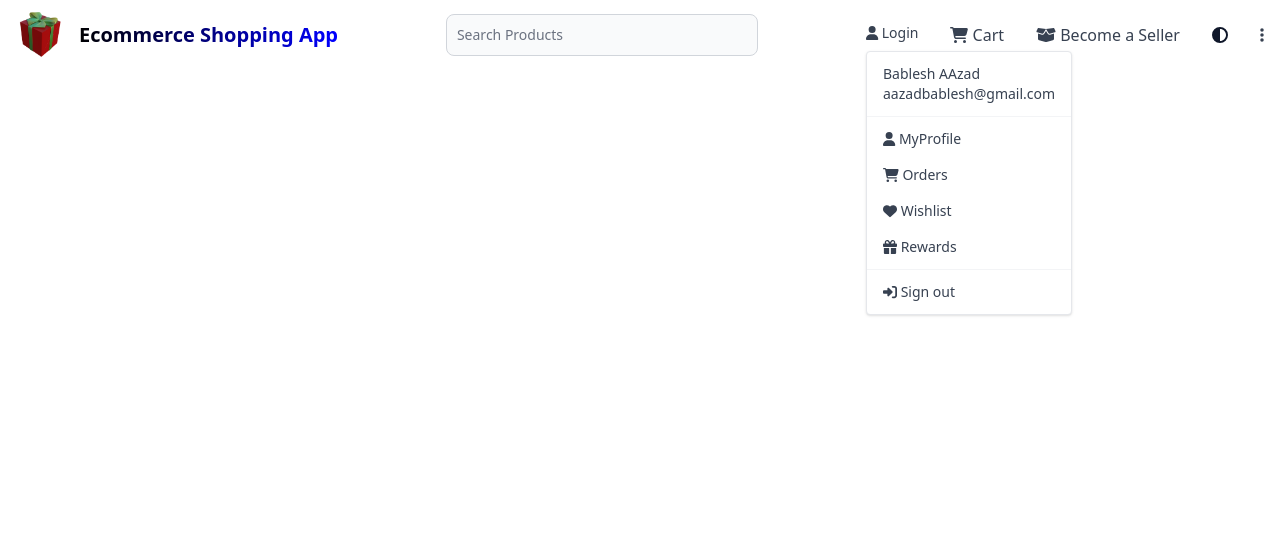
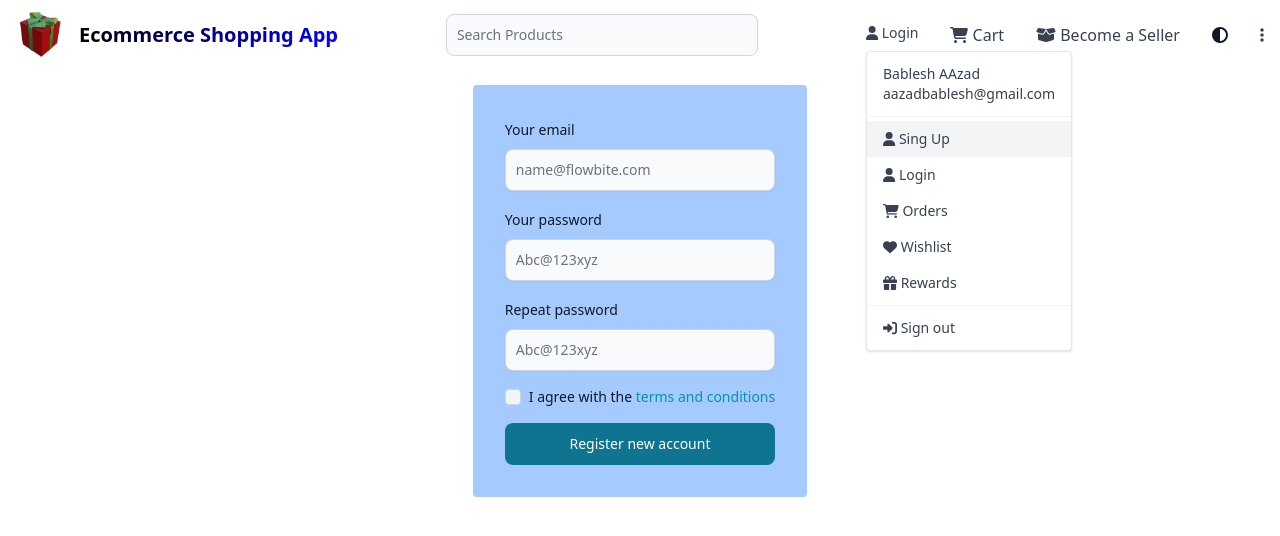
Before and after one commit to BableshAAzad/ecommerce_shopping_app_ui, a React (Vite) app: page /registration in a window 1280 px wide. Both pictures are taken after a click on the button "Login". Shown: the top 536 px of the page. Built offline with nearby package versions, Linux system fonts and the light colour scheme.

Commit message:
login and registration done

```diff
--- a/package.json
+++ b/package.json
@@ -15,6 +15,7 @@
     "@fortawesome/free-regular-svg-icons": "^6.5.2",
     "@fortawesome/free-solid-svg-icons": "^6.5.2",
     "@fortawesome/react-fontawesome": "^0.2.2",
+    "axios": "^1.7.2",
     "flowbite": "^2.4.1",
     "flowbite-react": "^0.10.1",
     "react": "^18.3.1",
--- a/src/app/App.jsx
+++ b/src/app/App.jsx
@@ -1,15 +1,19 @@
 import { BrowserRouter, Route, Routes } from "react-router-dom"
 import Header from "../components/header/Header.jsx"
 import HomePage from "../components/navbarpage/HomePage.jsx"
+import Registration from "../components/user/Registration.jsx"
+import LoginForm from "../components/user/LoginForm.jsx"
 
 
 function App() {
   return (
-    <div>
+    <div className="dark:bg-slate-900">
       <BrowserRouter>
         <Header />
         <Routes>
-          <Route  path="/"  element={<HomePage/>} />
+          <Route path="/" element={<HomePage />} />
+          <Route path="/registration" element={<Registration />} />
+          <Route path="/loginForm" element={<LoginForm />} />
         </Routes>
       </BrowserRouter>
     </div>
--- a/src/components/header/Header.jsx
+++ b/src/components/header/Header.jsx
@@ -17,7 +17,7 @@ function Header() {
     return (
         <>
             <Navbar fluid >
-                <Navbar.Brand to="#" className='navlogo'>
+                <Navbar.Brand href="/" className='navlogo'>
                     {/* <img src="https://static-assets-web.flixcart.com/batman-returns/batman-returns/p/images/fkheaderlogo_exploreplus-44005d.svg" width="160" height="40" title="Flipkart" alt="Flipkart" /> */}
                     <img src={logo} alt="EcommerceShoppingApp"  width="47" height="40" title="EcommerceShoppingApp"/>
                     <span className="self-center sitename dark:text-white text-xl font-semibold break-words md:whitespace-normal">Ecommerce Shopping App</span>
--- a/src/components/header/UserData.jsx
+++ b/src/components/header/UserData.jsx
@@ -14,15 +14,21 @@ function UserData() {
                 <Dropdown
                     arrowIcon={false}
                     inline
-                    label={!isLogin ? login : username}>
+                    label={!isLogin ? login : username}    >
                     <Dropdown.Header>
                         <span className="block text-sm">Bablesh AAzad</span>
                         <span className="block truncate text-sm font-medium">aazadbablesh@gmail.com</span>
                     </Dropdown.Header>
 
                     <Dropdown.Item>
-                        <Navbar.Link to='#'>
-                            <FontAwesomeIcon icon={faUser} /> MyProfile
+                        <Navbar.Link href='/registration'>
+                            <FontAwesomeIcon icon={faUser} /> Sing Up
+                        </Navbar.Link >
+                    </Dropdown.Item>
+
+                    <Dropdown.Item>
+                        <Navbar.Link href='/loginForm'>
+                            <FontAwesomeIcon icon={faUser} /> Login
                         </Navbar.Link >
                     </Dropdown.Item>
 
--- /dev/null
+++ b/src/components/user/LoginForm.jsx
@@ -0,0 +1,48 @@
+import React, { useState } from 'react'
+import { Button, Checkbox, Label, TextInput } from "flowbite-react";
+import axios from 'axios';
+
+function LoginForm() {
+    const [formdata, setFormdata] = useState({ email: "", password: "" });
+
+    const updateData = (e) => {
+        setFormdata({ ...formdata, [e.target.name]: e.target.value })
+    }
+
+    const submitFormData = async (e) => {
+        e.preventDefault();
+        try {
+            const data = await axios.post("http://localhost:8080/api/v1/login", formdata);
+            setFormdata({ email: "", password: "" })
+            console.log(data)
+        } catch (error) {
+            console.log(error)
+        }
+    }
+
+    return (
+        <div className='flex justify-center m-4'>
+            <form className="flex max-w-md flex-col gap-4 p-8 bg-blue-300  dark:bg-slate-800 rounded" onSubmit={submitFormData}>
+                <div>
+                    <div className="mb-2 block">
+                        <Label htmlFor="email1" value="Your email" />
+                    </div>
+                    <TextInput id="email1" type="email" onChange={updateData} name="email" placeholder="name@flowbite.com" required />
+                </div>
+                <div>
+                    <div className="mb-2 block">
+                        <Label htmlFor="password1" value="Your password" />
+                    </div>
+                    <TextInput id="password1" name="password" placeholder='Abc@123xyz' onChange={updateData} type="password" required />
+                </div>
+                <div className="flex items-center gap-2">
+                    <Checkbox id="remember" />
+                    <Label htmlFor="remember">Remember me</Label>
+                </div>
+                <Button type="submit">Submit</Button>
+            </form>
+        </div>
+    )
+}
+
+export default LoginForm
--- /dev/null
+++ b/src/components/user/Registration.jsx
@@ -0,0 +1,65 @@
+import axios from 'axios';
+import { Button, Checkbox, Label, TextInput } from "flowbite-react";
+import { useState } from 'react';
+import { Link } from 'react-router-dom';
+
+
+function Registration() {
+    // const [formdata, setFormdata] = useState({ email: "", password: "", password1: "", termAndCondition: "" });
+    const [formdata, setFormdata] = useState({ email: "", password: "" });
+
+
+    const updateData = (e) => {
+        setFormdata({ ...formdata, [e.target.name]: e.target.value })
+    }
+
+    const submitFormData = async (e) => {
+        e.preventDefault();
+        try {
+            const data = await axios.post("http://localhost:8080/api/v1/customers/register", formdata);
+            // setFormdata({ email: "", password: "", password1: "", termAndCondition: "" })
+            setFormdata({ email: "", password: "" })
+            console.log(data)
+        } catch (error) {
+            console.log(error)
+        }
+    }
+
+
+    return (
+        <div className='flex justify-center m-4'>
+            <form className="flex max-w-md flex-col gap-4 p-8 bg-blue-300  dark:bg-slate-800 rounded" onSubmit={submitFormData}>
+                <div>
+                    <div className="mb-2 block">
+                        <Label htmlFor="email2" value="Your email" />
+                    </div>
+                    <TextInput id="email2" type="email" name="email" onChange={updateData} placeholder="name@flowbite.com" required shadow />
+                </div>
+                <div>
+                    <div className="mb-2 block">
+                        <Label htmlFor="password2" value="Your password" />
+                    </div>
+                    <TextInput id="password2" type="password" name="password" onChange={updateData} placeholder='Abc@123xyz' required shadow />
+                </div>
+                <div>
+                    <div className="mb-2 block">
+                        <Label htmlFor="repeat-password" value="Repeat password" />
+                    </div>
+                    <TextInput id="repeat-password" type="password" name="password1" placeholder='Abc@123xyz' required shadow />
+                </div>
+                <div className="flex items-center gap-2">
+                    <Checkbox id="agree" name="termAndCondition" />
+                    <Label htmlFor="agree" className="flex">
+                        I agree with the&nbsp;
+                        <Link to="#" className="text-cyan-600 hover:underline dark:text-cyan-500">
+                            terms and conditions
+                        </Link>
+                    </Label>
+                </div>
+                <Button type="submit">Register new account</Button>
+            </form>
+        </div>
+    )
+}
+
+export default Registration
```
Also changed, not shown: 1 other file (tests, documents, lock files or other folders).
